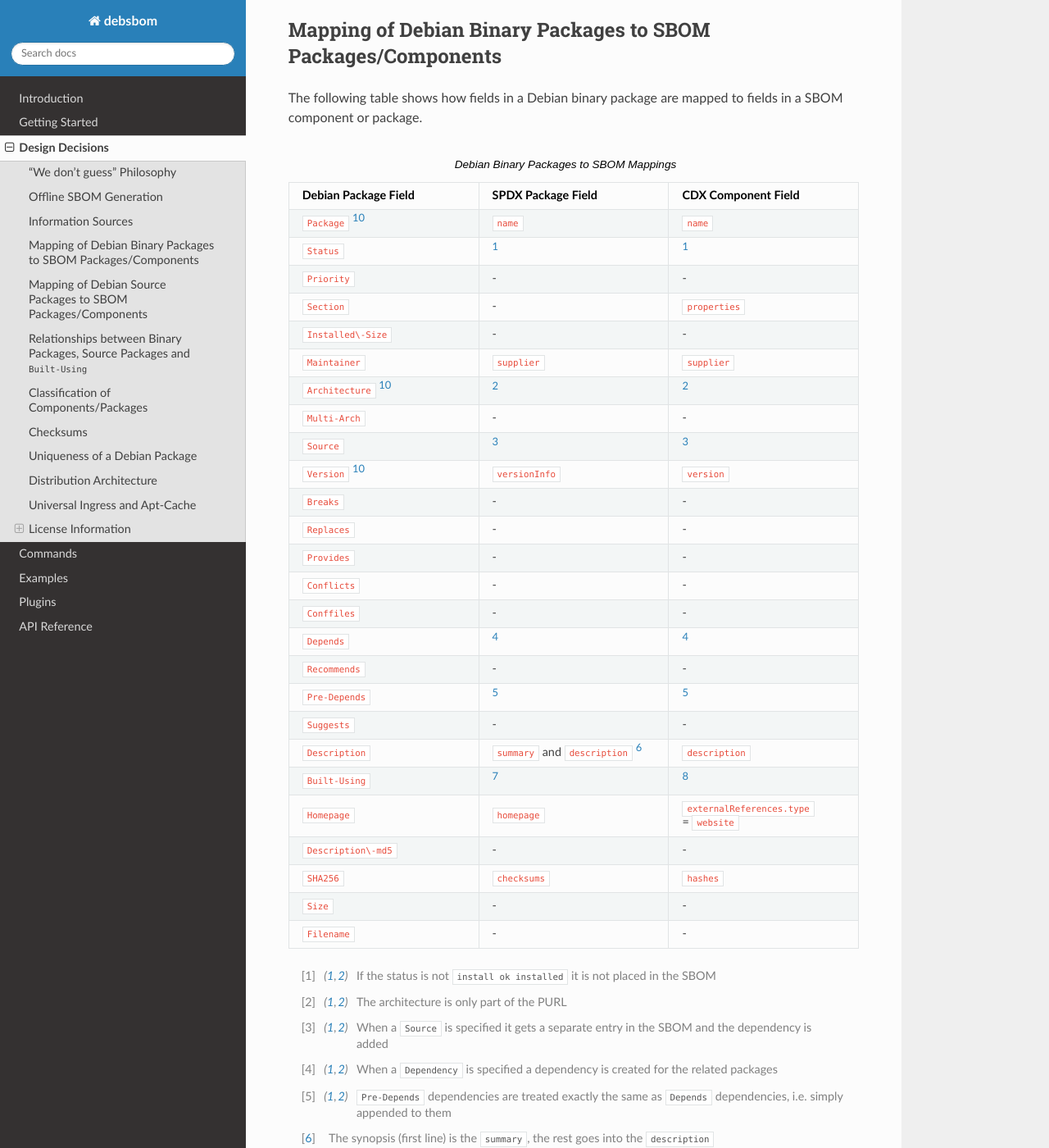
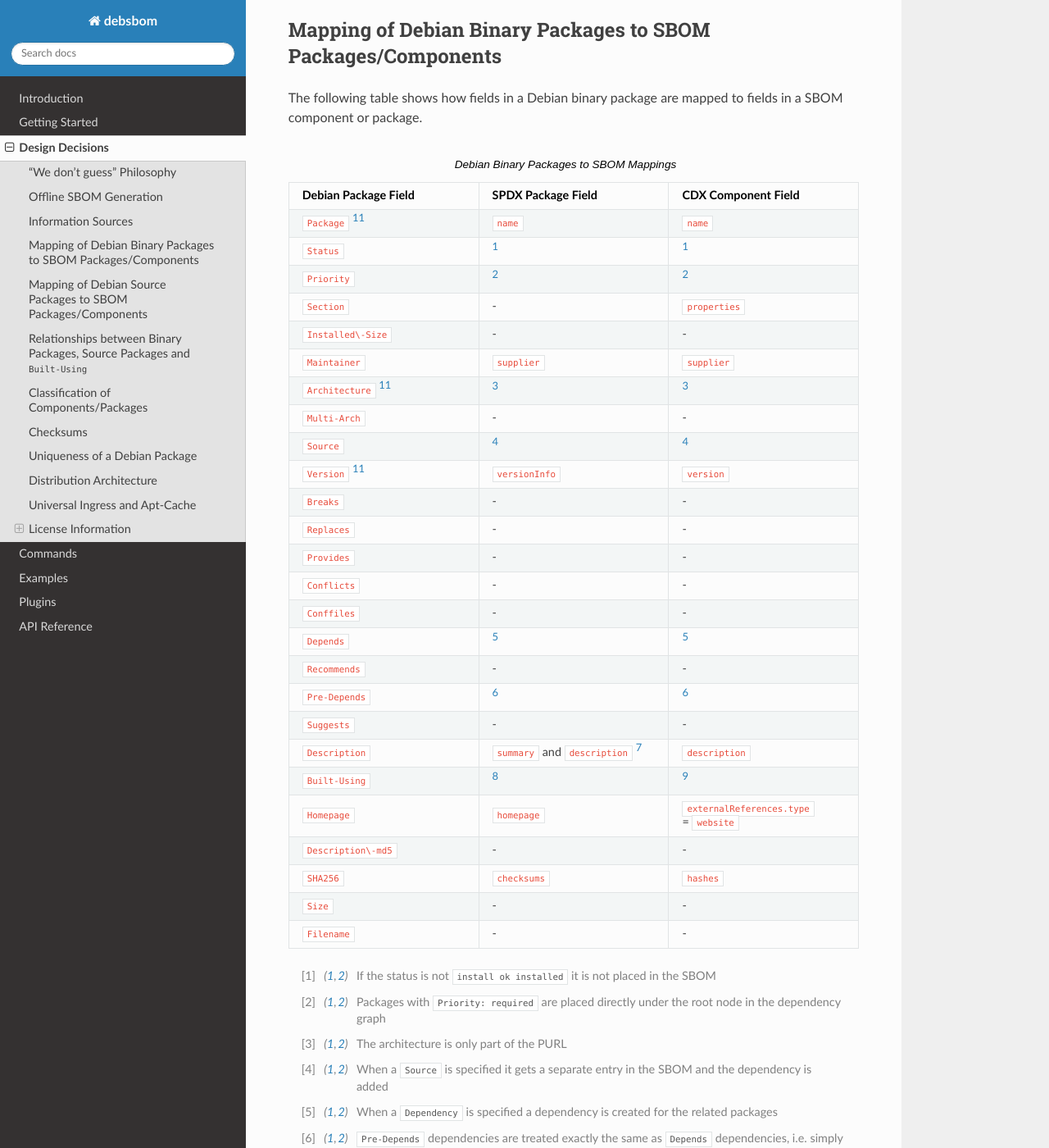
Before and after one commit to siemens/debsbom, a Sphinx documentation site: the page built from docs/source/design-decisions.rst, in a window 1280 px wide and 1400 px high, scrolled down 1010 px. Shown: the whole window at 82% size. Built offline with Sphinx 7.4.7 and the Read the Docs theme 3.1.0, drawn with Linux system fonts in a browser that asks for light colours; some of the changed text lies outside the part shown.

Commit message:
docs: document Priority field usage
Signed-off-by: Christoph Steiger <christoph.steiger@siemens.com>

```diff
--- a/docs/source/design-decisions.rst
+++ b/docs/source/design-decisions.rst
@@ -42,7 +42,7 @@ The following table shows how fields in a Debian binary package are mapped to fi
 
     ``Package`` [#always_there]_, ``name``, ``name``
     ``Status``, [#status]_, [#status]_
-    ``Priority``, \-, \-
+    ``Priority``, [#priority]_, [#priority]_
     ``Section``, \-, ``properties``
     ``Installed\-Size``, \-, \-
     ``Maintainer``, ``supplier``, ``supplier``
@@ -68,6 +68,7 @@ The following table shows how fields in a Debian binary package are mapped to fi
     ``Filename``, \-, \-
 
 .. [#status] If the status is not ``install ok installed`` it is not placed in the SBOM
+.. [#priority] Packages with ``Priority: required`` are placed directly under the root node in the dependency graph
 .. [#architecture] The architecture is only part of the PURL
 .. [#source] When a ``Source`` is specified it gets a separate entry in the SBOM and the dependency is added
 .. [#depends] When a ``Dependency`` is specified a dependency is created for the related packages
```
